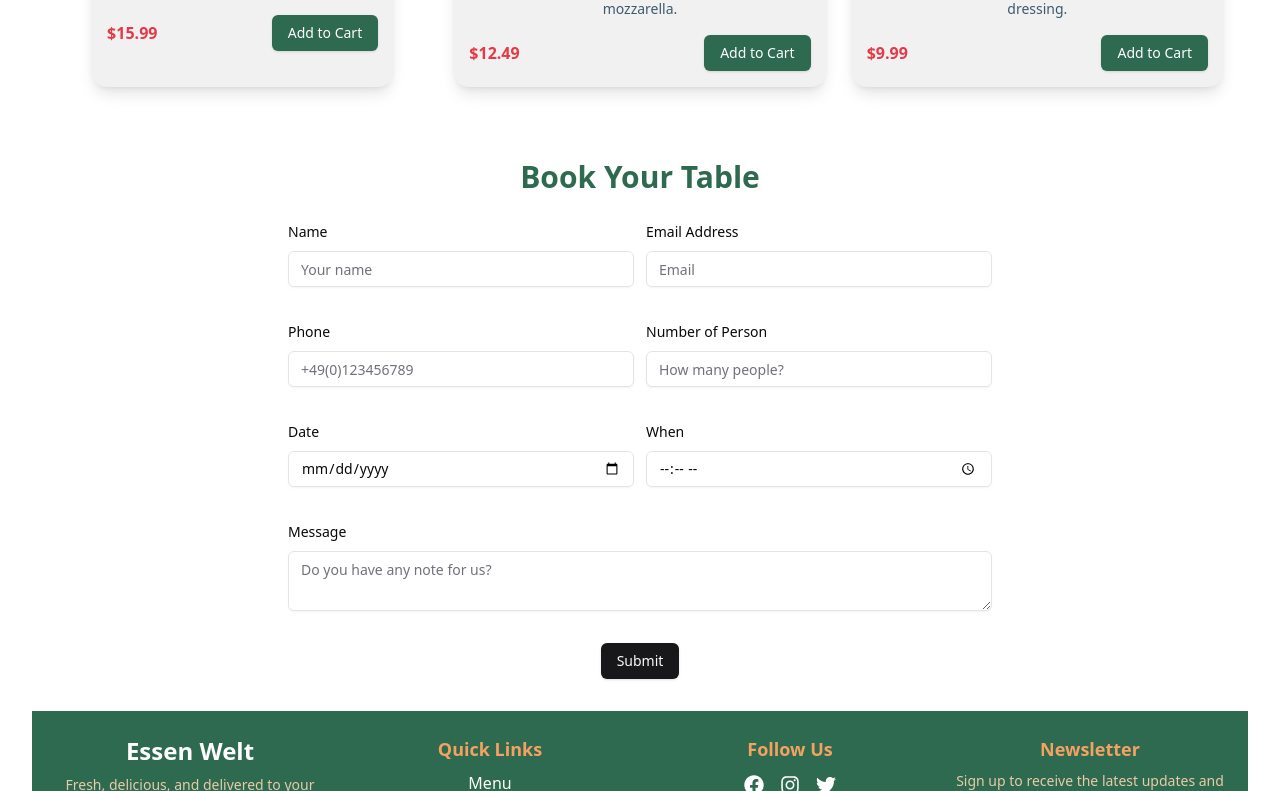
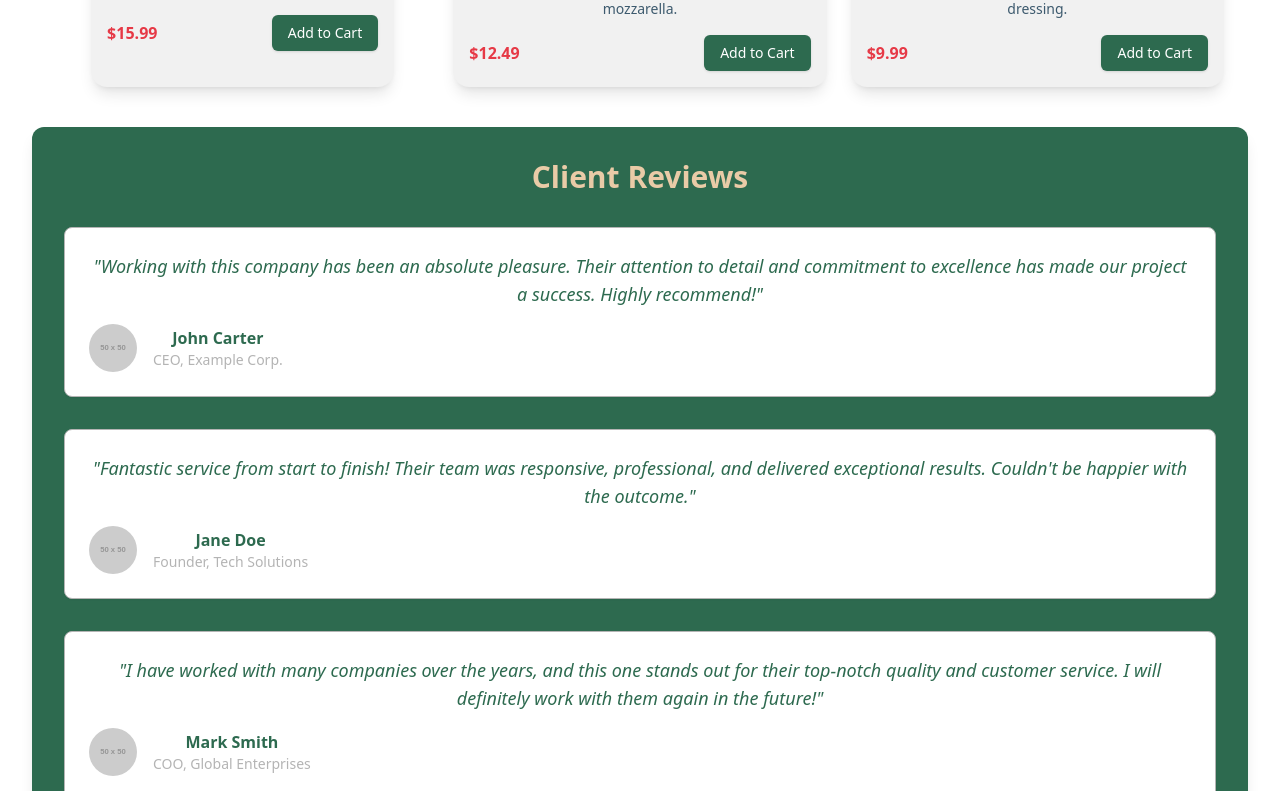
Before and after one commit to eh-munna/essen-welt, a React (Vite) app: page / in a window 1280 px wide. Shown: the part 829-1620 px from the top of the page. Built offline with nearby package versions, Linux system fonts and the light colour scheme.

Commit message:
cart implemented

```diff
--- a/index.html
+++ b/index.html
@@ -1,12 +1,12 @@
 <!DOCTYPE html>
-<html lang="en">
+<html lang="en" class="scroll-smooth">
   <head>
     <meta charset="UTF-8" />
     <meta name="viewport" content="width=device-width, initial-scale=1.0" />
     <title>Essen Welt</title>
   </head>
   <body>
-    <div id="root"></div>
+    <div id="root" class="container mx-auto"></div>
     <script type="module" src="/src/main.jsx"></script>
   </body>
 </html>
--- a/src/App.jsx
+++ b/src/App.jsx
@@ -1,13 +1,12 @@
+import Cart from '@/pages/Cart';
 import Home from '@/pages/Home';
 import Menu from '@/pages/Menu';
+import Profile from '@/pages/Profile';
 import { Route, Routes } from 'react-router-dom';
 import './App.css';
 import ErrorPage from './Errors/ErrorPage';
 import Layout from './Layouts/Layout';
-import Cart from './pages/Cart';
-import Checkout from './pages/Checkout';
 import Orders from './pages/Orders';
-import Profile from './pages/Profile';
 // Your custom error page component
 
 function App() {
@@ -20,7 +19,6 @@ function App() {
           <Route path="/" element={<Home />} />
           <Route path="/menu" element={<Menu />} />
           <Route path="/cart" element={<Cart />} />
-          <Route path="/checkout" element={<Checkout />} />
           <Route path="/orders" element={<Orders />} />
           <Route path="/profile" element={<Profile />} />
         </Route>
--- a/src/components/FoodCard.jsx
+++ b/src/components/FoodCard.jsx
@@ -1,6 +1,11 @@
+import { CartContext } from '@/context/cart/CartProvider';
+import { useContext } from 'react';
 import { Button } from './ui/button';
 
 const FoodCard = ({ item }) => {
+  const { addToCart } = useContext(CartContext);
+  const handleAddClick = (item) => addToCart(item);
+
   return (
     <div className="bg-[#F1F1F1] p-4 rounded-2xl shadow-lg hover:shadow-xl transition max-w-xs sm:max-w-sm md:max-w-md lg:max-w-lg mx-auto">
       <img
@@ -12,7 +17,10 @@ const FoodCard = ({ item }) => {
       <p className="text-sm text-[#3D5A6E]">{item.description}</p>
       <div className="flex justify-between items-center mt-4">
         <span className="text-[#E63946] font-bold">${item.price}</span>
-        <Button className="cursor-pointer bg-[#2D6A4F] text-white px-4 py-2 rounded-md hover:bg-[#1B4D38] transition">
+        <Button
+          onClick={() => handleAddClick(item)}
+          className="cursor-pointer bg-[#2D6A4F] text-white px-4 py-2 rounded-md hover:bg-[#1B4D38] transition"
+        >
           Add to Cart
         </Button>
       </div>
--- a/src/components/Footer/Footer.jsx
+++ b/src/components/Footer/Footer.jsx
@@ -4,7 +4,7 @@ import { Link } from 'react-router-dom';
 const Footer = () => {
   return (
     <div className="bg-[#2D6A4F] text-white py-6">
-      <div className="container mx-auto px-6 grid grid-cols-1 sm:grid-cols-2 md:grid-cols-3 lg:grid-cols-4 gap-8">
+      <div className="px-6 grid grid-cols-1 sm:grid-cols-2 md:grid-cols-3 lg:grid-cols-4 gap-8">
         {/* Brand & Description */}
         <div>
           <h2 className="text-2xl font-bold">Essen Welt</h2>
--- a/src/components/Home/BookTable.jsx
+++ b/src/components/Home/BookTable.jsx
@@ -19,7 +19,7 @@ export default function BookTable() {
 
   return (
     <>
-      <section className="max-w-3xl mx-auto p-8">
+      <section id="book-table" className="mx-auto p-8">
         <h1 className="text-3xl font-semibold text-[#2D6A4F] mb-6">
           Book Your Table
         </h1>
--- a/src/components/Home/ClientReview.jsx
+++ b/src/components/Home/ClientReview.jsx
@@ -1,7 +1,56 @@
 export default function ClientReview() {
+  const reviews = [
+    {
+      name: 'John Carter',
+      position: 'CEO, Example Corp.',
+      review:
+        'Working with this company has been an absolute pleasure. Their attention to detail and commitment to excellence has made our project a success. Highly recommend!',
+      imageUrl: 'https://via.placeholder.com/50',
+    },
+    {
+      name: 'Jane Doe',
+      position: 'Founder, Tech Solutions',
+      review:
+        "Fantastic service from start to finish! Their team was responsive, professional, and delivered exceptional results. Couldn't be happier with the outcome.",
+      imageUrl: 'https://via.placeholder.com/50',
+    },
+    {
+      name: 'Mark Smith',
+      position: 'COO, Global Enterprises',
+      review:
+        'I have worked with many companies over the years, and this one stands out for their top-notch quality and customer service. I will definitely work with them again in the future!',
+      imageUrl: 'https://via.placeholder.com/50',
+    },
+  ];
+
   return (
-    <>
-      <section></section>
-    </>
+    <section
+      className="mx-auto p-8 bg-[#2D6A4F] rounded-xl shadow-lg"
+      id="client-reviews"
+    >
+      <h2 className="text-3xl font-semibold text-[#E9CBA7] mb-8">
+        Client Reviews
+      </h2>
+
+      {reviews.map((review, index) => (
+        <div
+          key={index}
+          className="mb-8 p-6 bg-white rounded-lg border border-[#B4B4B4] shadow-sm"
+        >
+          <p className="text-lg italic text-[#2D6A4F] mb-4">{`"${review.review}"`}</p>
+          <div className="flex items-center">
+            <img
+              src={review.imageUrl}
+              alt={review.name}
+              className="w-12 h-12 rounded-full mr-4"
+            />
+            <div>
+              <p className="font-bold text-[#2D6A4F]">{review.name}</p>
+              <p className="text-sm text-[#B4B4B4]">{review.position}</p>
+            </div>
+          </div>
+        </div>
+      ))}
+    </section>
   );
 }
--- a/src/components/Home/PopularMenu.jsx
+++ b/src/components/Home/PopularMenu.jsx
@@ -26,7 +26,7 @@ const popularItems = [
 
 export default function PopularMenu() {
   return (
-    <section className="container mx-auto px-6 py-10">
+    <section className="px-6 py-10">
       <h2 className="text-2xl font-bold text-[#2D6A4F] mb-6">
         Our Popular Item
       </h2>{' '}
--- a/src/components/Navbar/Navbar.jsx
+++ b/src/components/Navbar/Navbar.jsx
@@ -1,22 +1,31 @@
 import { Menu, X } from 'lucide-react'; // Icon package
-import { useState } from 'react';
+import { useEffect, useState } from 'react';
 import { Link } from 'react-router-dom';
 
 const navbarLinks = [
-  { name: 'Home', path: '/' },
-  { name: 'Menu', path: '/menu' },
-  { name: 'Orders', path: '/orders' },
-  { name: 'Cart', path: '/cart' },
-  { name: 'Checkout', path: '/checkout' },
-  { name: 'Profile', path: '/profile' },
+  { name: 'Home', path: '/', scrollId: '' },
+  { name: 'Menu', path: '/menu', scrollId: '' },
+  { name: 'Orders', path: '/orders', scrollId: '' },
+  { name: 'Cart', path: '/cart', scrollId: '' },
+  { name: 'Checkout', path: '/checkout', scrollId: '' },
+  { name: 'Profile', path: '/profile', scrollId: '' },
 ];
 
 function Navbar() {
   const [isOpen, setIsOpen] = useState(false);
 
+  const scrollToSection = (id) => {
+    useEffect(() => {
+      const element = document.getElementById(id);
+      if (element) {
+        element.scrollIntoView({ behavior: 'smooth' });
+      }
+    });
+  };
+
   return (
     <nav className="bg-[#2D6A4F] p-4">
-      <div className="container mx-auto flex justify-between items-center">
+      <div className="flex justify-between items-center">
         <Link to={'/'} className="text-white text-2xl font-bold">
           EssenWelt
         </Link>
--- /dev/null
+++ b/src/context/cart/CartProvider.jsx
@@ -0,0 +1,16 @@
+import { createContext, useState } from 'react';
+export const CartContext = createContext(null);
+export default function CartProvider({ children }) {
+  const [cartItems, setCartItems] = useState([]);
+  const addToCart = (item) => {
+    setCartItems((prevItem) => {
+      return [...prevItem, item];
+    });
+  };
+
+  const cartValue = { addToCart, cartItems };
+
+  return (
+    <CartContext.Provider value={cartValue}>{children}</CartContext.Provider>
+  );
+}
--- a/src/main.jsx
+++ b/src/main.jsx
@@ -2,12 +2,15 @@ import { StrictMode } from 'react';
 import { createRoot } from 'react-dom/client';
 import { BrowserRouter } from 'react-router-dom';
 import App from './App.jsx';
+import CartProvider from './context/cart/CartProvider.jsx';
 import './index.css';
 
 createRoot(document.getElementById('root')).render(
   <StrictMode>
-    <BrowserRouter>
-      <App />
-    </BrowserRouter>
+    <CartProvider>
+      <BrowserRouter>
+        <App />
+      </BrowserRouter>
+    </CartProvider>
   </StrictMode>
 );
--- a/src/pages/Checkout.jsx
+++ /dev/null
@@ -1,39 +0,0 @@
-import React, { useState } from 'react';
-
-const mockCart = [
-  { id: 1, name: 'Grilled Salmon', price: 15.99, quantity: 1 },
-  { id: 2, name: 'Veggie Pizza', price: 12.49, quantity: 2 },
-];
-
-const Checkout = () => {
-  const [cart, setCart] = useState(mockCart);
-
-  const calculateTotal = () => {
-    return cart.reduce((total, item) => total + item.price * item.quantity, 0);
-  };
-
-  return (
-    <div className="container mx-auto px-6 py-10">
-      <h2 className="text-2xl font-bold text-[#2D6A4F] mb-6">Checkout</h2>
-      <div className="bg-[#F1F1F1] p-6 rounded-2xl shadow-lg">
-        {cart.map((item) => (
-          <div key={item.id} className="flex justify-between mb-4">
-            <span className="text-[#3D5A6E] font-semibold">{item.name}</span>
-            <span className="text-[#E63946]">
-              ${(item.price * item.quantity).toFixed(2)}
-            </span>
-          </div>
-        ))}
-        <div className="border-t border-[#B4B4B4] mt-4 pt-4 flex justify-between font-semibold">
-          <span>Total</span>
-          <span className="text-[#E63946]">${calculateTotal().toFixed(2)}</span>
-        </div>
-        <button className="mt-6 w-full bg-[#2D6A4F] text-white py-3 rounded-md hover:bg-[#1B4D38] transition">
-          Place Order
-        </button>
-      </div>
-    </div>
-  );
-};
-
-export default Checkout;
```
Also changed, not shown: src/pages/Cart.jsx (+47 -25 lines).
